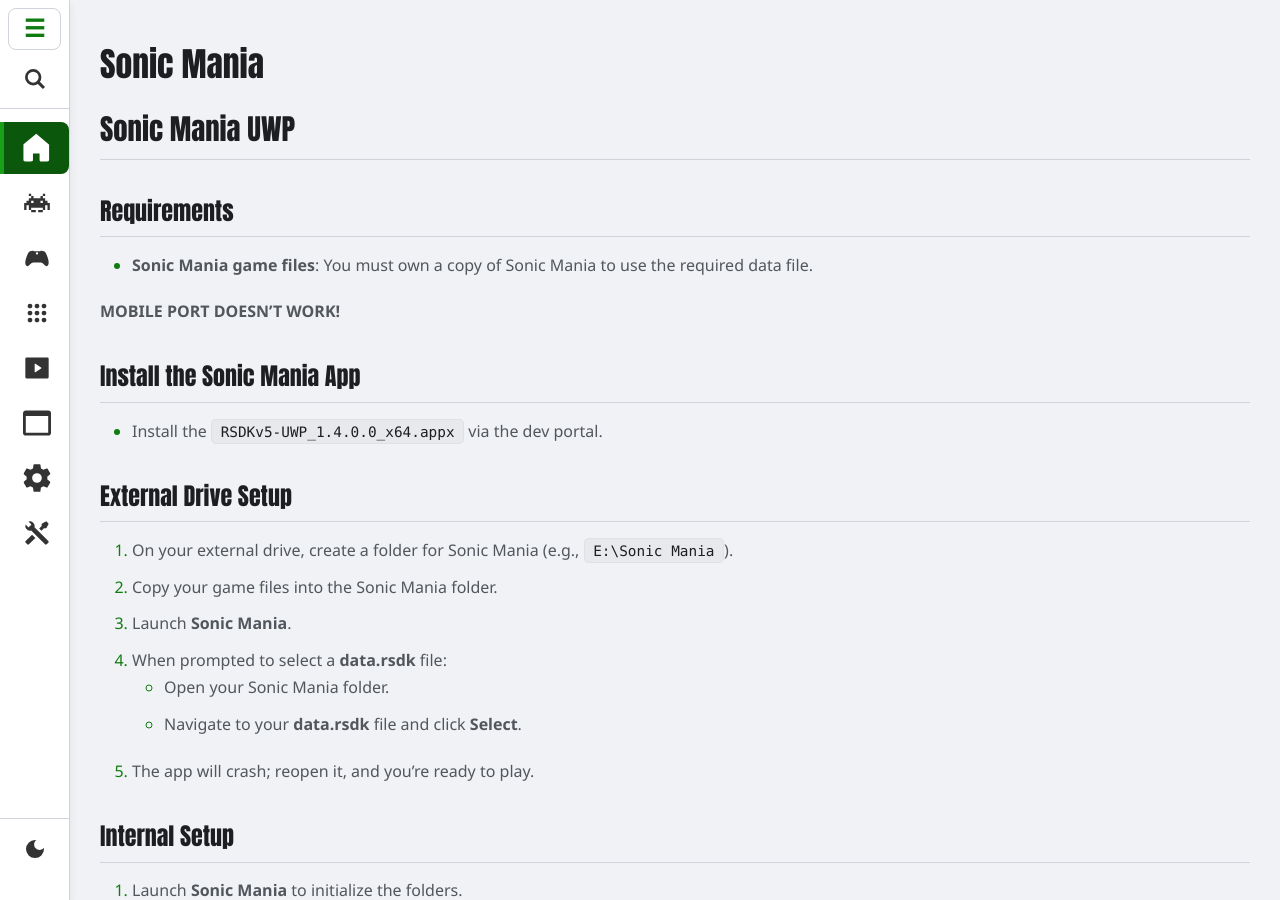
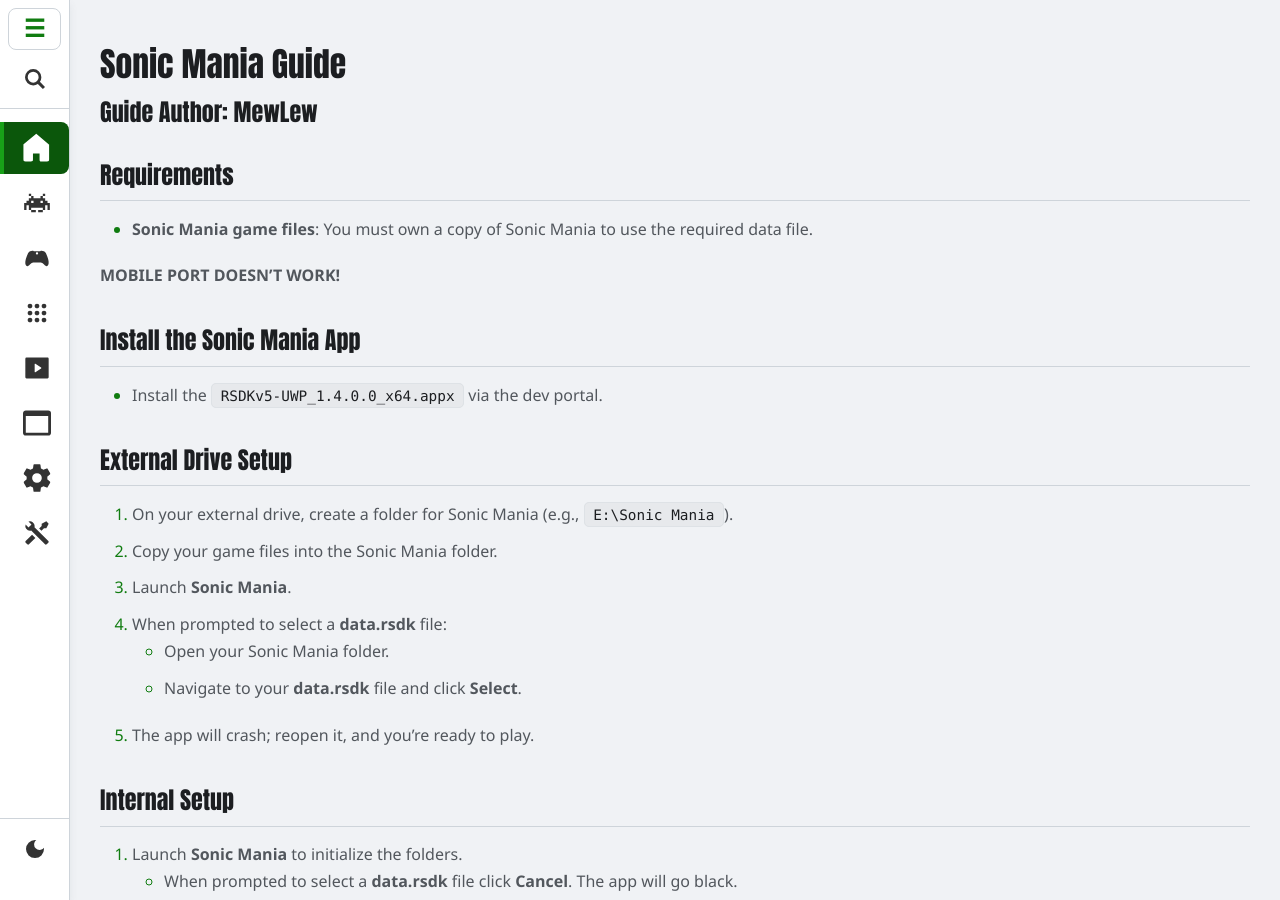
Before and after one commit to EmulationRevival/emulationrevival.github.io, a Jekyll site: the page built from guides/ports/sonicmania.md, in a window 1280 px wide and 900 px high. Built offline with Jekyll 4.4.1, drawn with Linux system fonts in a browser that asks for light colours.

Commit message:
Update sonicmania.md

```diff
--- a/guides/ports/sonicmania.md
+++ b/guides/ports/sonicmania.md
@@ -1,11 +1,10 @@
 ---
 layout: template
-title: "Sonic Mania"
+title: "Sonic Mania Guide"
 permalink: /guides/ports/sonicmania-guide/
 description: "A guide for setting up Sonic Mania on dev mode."
+author: "MewLew"
 ---
-
-## Sonic Mania UWP
 
 ### Requirements
 - **Sonic Mania game files**: You must own a copy of Sonic Mania to use the required data file.
```
